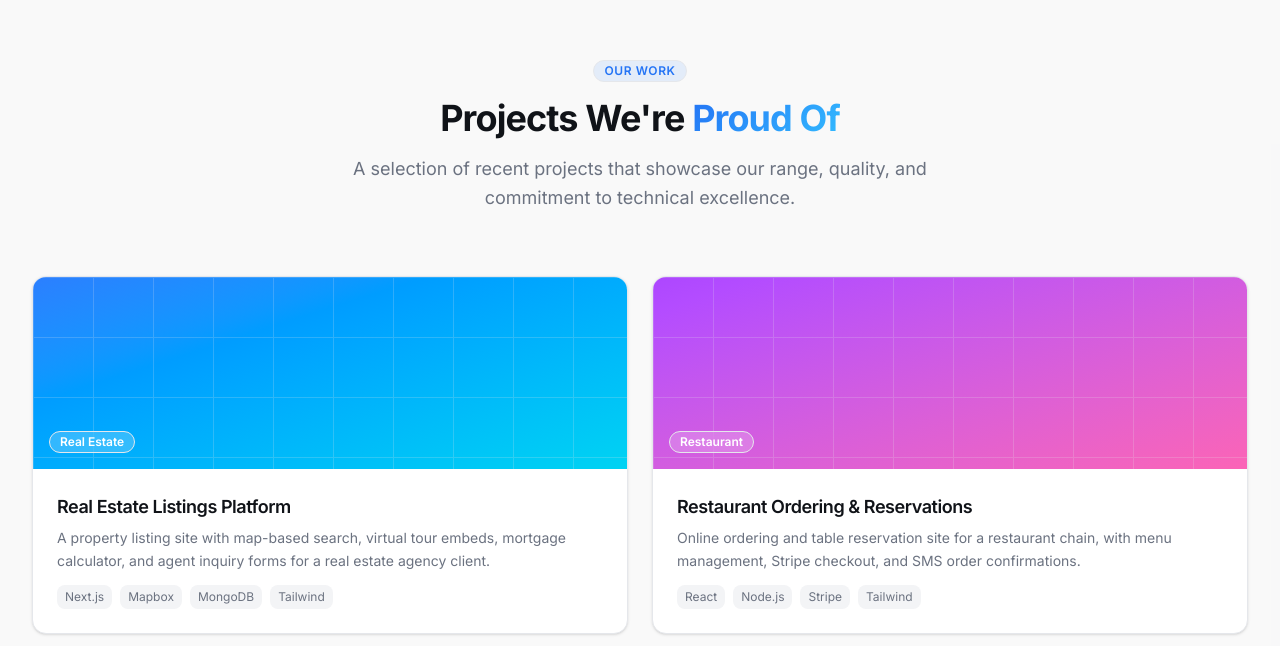
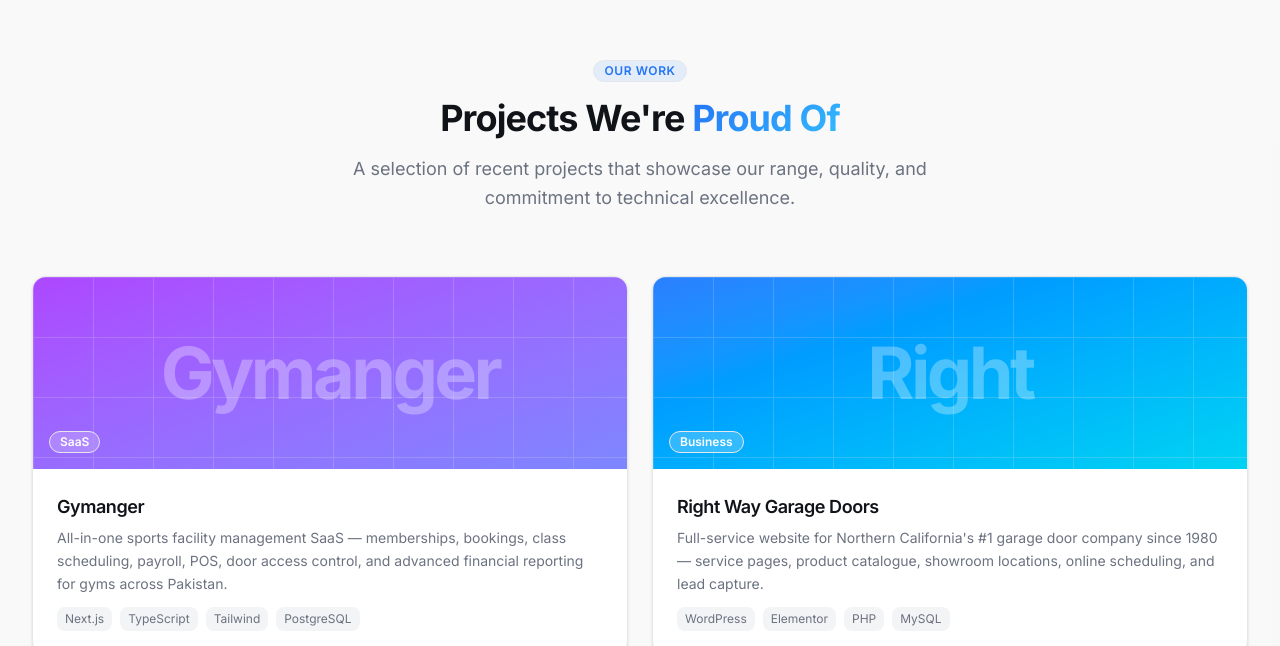
Before and after one commit to jawad-mughal-dev/coredevai, a Next.js app: page / in a window 1280 px wide. Shown: the part 2143-2789 px from the top of the page. Built offline with nearby package versions, Linux system fonts and the light colour scheme.

Commit message:
Add real client projects to portfolio

```diff
--- a/src/app/portfolio/page.tsx
+++ b/src/app/portfolio/page.tsx
@@ -1,8 +1,7 @@
 import type { Metadata } from "next";
-import { ExternalLink, GitFork } from "lucide-react";
+import { ExternalLink } from "lucide-react";
 import { Card, CardContent, CardHeader, CardTitle, CardDescription } from "@/components/ui/card";
 import { Badge } from "@/components/ui/badge";
-import { SectionHeader } from "@/components/shared/SectionHeader";
 import { CTASection } from "@/components/sections/CTASection";
 
 export const metadata: Metadata = {
@@ -12,76 +11,76 @@
 
 const allProjects = [
   {
-    title: "Real Estate Listings Platform",
-    description: "Property listing site with map-based search, virtual tour embeds, mortgage calculator, and agent inquiry forms for a real estate agency client.",
-    tags: ["Next.js", "Mapbox", "MongoDB", "Tailwind"],
-    category: "Real Estate",
-    color: "from-blue-500 to-cyan-400",
-    live: "https://example.com",
-    github: "https://github.com",
+    title: "Gymanger",
+    description:
+      "All-in-one sports facility management SaaS — memberships, bookings, class scheduling, payroll, POS, door access control, and advanced financial reporting. Serving 95+ gyms and fitness facilities across Pakistan.",
+    tags: ["Next.js", "TypeScript", "Tailwind", "PostgreSQL"],
+    category: "SaaS",
+    color: "from-purple-500 to-indigo-400",
+    live: "https://www.gymanger.com",
   },
   {
-    title: "Restaurant Ordering & Reservations",
-    description: "Online ordering and table reservation site for a restaurant chain, with menu management, Stripe checkout, and SMS order confirmations.",
-    tags: ["React", "Node.js", "Stripe", "Tailwind"],
-    category: "Restaurant",
-    color: "from-purple-500 to-pink-400",
-    live: "https://example.com",
-    github: "https://github.com",
+    title: "Right Way Garage Doors",
+    description:
+      "Full-service website for Northern California's #1 garage door company since 1980 — service pages, product catalogue, showroom locations, online scheduling, and lead capture.",
+    tags: ["WordPress", "Elementor", "PHP", "MySQL"],
+    category: "Business",
+    color: "from-blue-500 to-cyan-400",
+    live: "https://www.rwgaragedoors.com",
   },
   {
-    title: "Fitness Coaching Booking App",
-    description: "Cross-platform booking app for a personal trainer, with class scheduling, push reminders, and in-app payments for session packages.",
-    tags: ["React Native", "Firebase", "Stripe", "Expo"],
-    category: "Mobile",
-    color: "from-green-500 to-teal-400",
-    live: "https://example.com",
-    github: "https://github.com",
+    title: "MedWing Express",
+    description:
+      "Corporate website for a global air medical patient transportation company — commercial medical escort services, stretcher services, quote request flow, and a clean trust-building design.",
+    tags: ["WordPress", "Elementor", "PHP", "MySQL"],
+    category: "Healthcare",
+    color: "from-red-500 to-orange-400",
+    live: "https://medwingexpress.com",
   },
   {
-    title: "Personal Portfolio & Resume Site",
-    description: "Animated personal portfolio for a freelance designer, featuring a project showcase, blog, and downloadable resume with smooth Framer Motion transitions.",
-    tags: ["Next.js", "Framer Motion", "Tailwind", "MDX"],
-    category: "Portfolio",
-    color: "from-orange-500 to-yellow-400",
-    live: "https://example.com",
-    github: "https://github.com",
+    title: "Wonders of Heaven PK",
+    description:
+      "E-commerce store for a natural hair care and wellness brand selling organic hair oils, protein shampoos, and detox teas — WooCommerce checkout, product combos, reviews, and newsletter integration.",
+    tags: ["WordPress", "WooCommerce", "PHP", "MySQL"],
+    category: "E-Commerce",
+    color: "from-green-500 to-teal-400",
+    live: "https://wondersofheavenpk.com",
   },
   {
-    title: "Online Course Marketplace",
-    description: "Marketplace where instructors upload video courses and students enroll and track progress, with quizzes, certificates, and Stripe payouts.",
-    tags: ["Next.js", "PostgreSQL", "Stripe", "AWS S3"],
-    category: "EdTech",
-    color: "from-red-500 to-orange-400",
-    live: "https://example.com",
-    github: "https://github.com",
+    title: "Lide Legal",
+    description:
+      "Professional law firm website for a Singapore-based legal practice specialising in corporate law, M&A, capital markets, and ESG — practice area pages, team profiles, and lead generation forms.",
+    tags: ["WordPress", "Elementor", "PHP", "MySQL"],
+    category: "Legal",
+    color: "from-slate-500 to-gray-400",
+    live: "https://lidelegal.com",
   },
   {
-    title: "Local Business Landing Page & CMS",
-    description: "Marketing site for a small business with an editable CMS, contact form, testimonials, and SEO-optimized service pages.",
-    tags: ["Next.js", "Sanity CMS", "Tailwind", "Vercel"],
-    category: "Business",
-    color: "from-indigo-500 to-purple-400",
-    live: "https://example.com",
-    github: "https://github.com",
+    title: "Mar Pacific Food Services",
+    description:
+      "Corporate website for an LA-based food distribution, 3PL warehousing, and supply chain logistics company — service pages, client portal integration, USDA compliance info, and contact flows.",
+    tags: ["WordPress", "Elementor", "PHP", "MySQL"],
+    category: "Logistics",
+    color: "from-orange-500 to-yellow-400",
+    live: "https://x72.7b1.myftpupload.com",
   },
   {
-    title: "Crypto Portfolio Tracker",
-    description: "Web app for tracking crypto holdings across wallets and exchanges, with live price feeds, P&L charts, and price alerts.",
-    tags: ["React", "Chart.js", "Node.js", "CoinGecko API"],
-    category: "FinTech",
+    title: "Krämer Dental",
+    description:
+      "Development website for a German dental products company — clean, professional design with product and service pages tailored for a medical/dental industry audience.",
+    tags: ["WordPress", "Elementor", "PHP", "MySQL"],
+    category: "Healthcare",
     color: "from-teal-500 to-green-400",
-    live: "https://example.com",
-    github: "https://github.com",
+    live: "https://entwicklung.kraemerdental.de",
   },
   {
-    title: "Remote Job Board Platform",
-    description: "Job board for remote tech roles with employer dashboards, advanced filtering search, and automated email alerts for new postings.",
-    tags: ["Next.js", "PostgreSQL", "Algolia", "Tailwind"],
-    category: "Job Board",
-    color: "from-pink-500 to-rose-400",
-    live: "https://example.com",
-    github: "https://github.com",
+    title: "Italplastick Windows",
+    description:
+      "Product showcase website for an Italian PVC windows and doors manufacturer — product catalogue, specifications, and inquiry forms for residential and commercial buyers.",
+    tags: ["WordPress", "Elementor", "PHP", "MySQL"],
+    category: "Manufacturing",
+    color: "from-indigo-500 to-purple-400",
+    live: "https://finestre.italplastick.com",
   },
 ];
 
@@ -106,7 +105,7 @@
       <section className="py-16 bg-background">
         <div className="max-w-7xl mx-auto px-4 sm:px-6 lg:px-8">
           <div className="grid grid-cols-1 md:grid-cols-2 gap-6">
-            {allProjects.map(({ title, description, tags, category, color, live, github }) => (
+            {allProjects.map(({ title, description, tags, category, color, live }) => (
               <Card key={title} className="card-hover border-border/60 overflow-hidden group">
                 <div className={`h-52 bg-gradient-to-br ${color} relative overflow-hidden`}>
                   <div className="absolute inset-0 opacity-20 grid-pattern" />
@@ -116,10 +115,6 @@
                     </span>
                   </div>
                   <div className="absolute top-4 right-4 flex gap-2 opacity-0 group-hover:opacity-100 transition-all duration-200">
-                    <a href={github} target="_blank" rel="noopener noreferrer"
-                      className="w-9 h-9 rounded-lg bg-black/30 backdrop-blur flex items-center justify-center text-white hover:bg-black/50">
-                      <GitFork className="w-4 h-4" />
-                    </a>
                     <a href={live} target="_blank" rel="noopener noreferrer"
                       className="w-9 h-9 rounded-lg bg-black/30 backdrop-blur flex items-center justify-center text-white hover:bg-black/50">
                       <ExternalLink className="w-4 h-4" />
--- a/src/components/sections/PortfolioSection.tsx
+++ b/src/components/sections/PortfolioSection.tsx
@@ -1,5 +1,5 @@
 import Link from "next/link";
-import { ExternalLink, GitFork, ArrowRight } from "lucide-react";
+import { ExternalLink, ArrowRight } from "lucide-react";
 import { Card, CardContent, CardDescription, CardHeader, CardTitle } from "@/components/ui/card";
 import { Badge } from "@/components/ui/badge";
 import { Button } from "@/components/ui/button";
@@ -7,44 +7,40 @@
 
 export const projects = [
   {
-    title: "Real Estate Listings Platform",
+    title: "Gymanger",
     description:
-      "A property listing site with map-based search, virtual tour embeds, mortgage calculator, and agent inquiry forms for a real estate agency client.",
-    tags: ["Next.js", "Mapbox", "MongoDB", "Tailwind"],
-    category: "Real Estate",
-    color: "from-blue-500 to-cyan-400",
-    live: "https://example.com",
-    github: "https://github.com",
+      "All-in-one sports facility management SaaS — memberships, bookings, class scheduling, payroll, POS, door access control, and advanced financial reporting for gyms across Pakistan.",
+    tags: ["Next.js", "TypeScript", "Tailwind", "PostgreSQL"],
+    category: "SaaS",
+    color: "from-purple-500 to-indigo-400",
+    live: "https://www.gymanger.com",
   },
   {
-    title: "Restaurant Ordering & Reservations",
+    title: "Right Way Garage Doors",
     description:
-      "Online ordering and table reservation site for a restaurant chain, with menu management, Stripe checkout, and SMS order confirmations.",
-    tags: ["React", "Node.js", "Stripe", "Tailwind"],
-    category: "Restaurant",
-    color: "from-purple-500 to-pink-400",
-    live: "https://example.com",
-    github: "https://github.com",
+      "Full-service website for Northern California's #1 garage door company since 1980 — service pages, product catalogue, showroom locations, online scheduling, and lead capture.",
+    tags: ["WordPress", "Elementor", "PHP", "MySQL"],
+    category: "Business",
+    color: "from-blue-500 to-cyan-400",
+    live: "https://www.rwgaragedoors.com",
   },
   {
-    title: "Fitness Coaching Booking App",
+    title: "MedWing Express",
     description:
-      "A cross-platform booking app for a personal trainer, with class scheduling, push reminders, and in-app payments for session packages.",
-    tags: ["React Native", "Firebase", "Stripe", "Expo"],
-    category: "Mobile App",
-    color: "from-green-500 to-teal-400",
-    live: "https://example.com",
-    github: "https://github.com",
+      "Corporate website for a global air medical patient transportation company — service pages, quote request flow, and a clean, trust-building design for a healthcare audience.",
+    tags: ["WordPress", "Elementor", "PHP", "MySQL"],
+    category: "Healthcare",
+    color: "from-red-500 to-orange-400",
+    live: "https://medwingexpress.com",
   },
   {
-    title: "Personal Portfolio & Resume Site",
+    title: "Wonders of Heaven PK",
     description:
-      "An animated personal portfolio for a freelance designer, featuring a project showcase, blog, and downloadable resume with smooth transitions.",
-    tags: ["Next.js", "Framer Motion", "Tailwind", "MDX"],
-    category: "Portfolio",
-    color: "from-orange-500 to-yellow-400",
-    live: "https://example.com",
-    github: "https://github.com",
+      "E-commerce store for a natural hair care and wellness brand — product catalogue, WooCommerce checkout, combos, customer reviews, and newsletter integration.",
+    tags: ["WordPress", "WooCommerce", "PHP", "MySQL"],
+    category: "E-Commerce",
+    color: "from-green-500 to-teal-400",
+    live: "https://wondersofheavenpk.com",
   },
 ];
 
@@ -61,7 +57,7 @@
         />
 
         <div className="grid grid-cols-1 md:grid-cols-2 gap-6">
-          {projects.map(({ title, description, tags, category, color, live, github }) => (
+          {projects.map(({ title, description, tags, category, color, live }) => (
             <Card
               key={title}
               className="card-hover border-border/60 overflow-hidden group"
@@ -69,15 +65,12 @@
               {/* Image placeholder */}
               <div className={`h-48 bg-gradient-to-br ${color} relative overflow-hidden`}>
                 <div className="absolute inset-0 opacity-20 grid-pattern" />
+                <div className="absolute inset-0 flex items-center justify-center">
+                  <span className="text-white/30 text-7xl font-bold tracking-tighter">
+                    {title.split(" ")[0]}
+                  </span>
+                </div>
                 <div className="absolute top-4 right-4 flex gap-2 opacity-0 group-hover:opacity-100 transition-opacity">
-                  <a
-                    href={github}
-                    target="_blank"
-                    rel="noopener noreferrer"
-                    className="w-8 h-8 rounded-lg bg-black/30 backdrop-blur flex items-center justify-center text-white hover:bg-black/50 transition-colors"
-                  >
-                    <GitFork className="w-4 h-4" />
-                  </a>
                   <a
                     href={live}
                     target="_blank"
```
